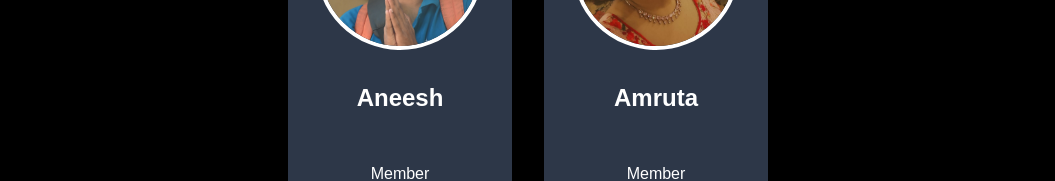
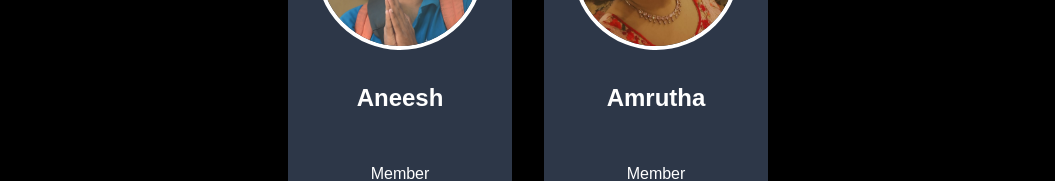
Before and after one commit to teamdhruva/researchdivison, a SvelteKit app: page /team in a window 1280 px wide. Shown: the part 2101-2282 px from the top of the page, without its empty margins (112-1167 px from the left). Built offline with nearby package versions, Linux system fonts and the light colour scheme.

Commit message:
name-correction

```diff
--- a/src/routes/team/team.svelte
+++ b/src/routes/team/team.svelte
@@ -20,7 +20,7 @@
     import Shrirang from "$lib/ResearchTeam/Shrirang.jpeg"
     import Shrish from "$lib/ResearchTeam/Shrish.jpeg"
     import Vibha from "$lib/ResearchTeam/Vibha.jpeg"
-    import Amruta from "$lib/ResearchTeam/Amrutha.jpeg"
+    import Amrutha from "$lib/ResearchTeam/Amrutha.jpeg"
 
     const members = [
       { name: "Krishna", role: "Captain", image: Krishna },
@@ -44,7 +44,7 @@
       { name: "Vibha", role: "Member", image: Vibha },
       { name: "Shrish", role: "Member", image: Shrish },
       { name: "Aneesh", role: "Member", image: Aneesh },
-      { name: "Amruta", role: "Member", image: Amruta },
+      { name: "Amrutha", role: "Member", image: Amrutha },
 
       // Add more members as needed
     ];
```
